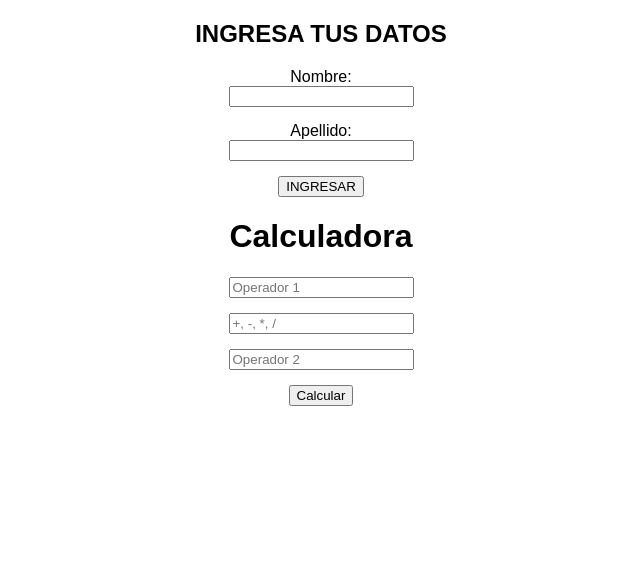
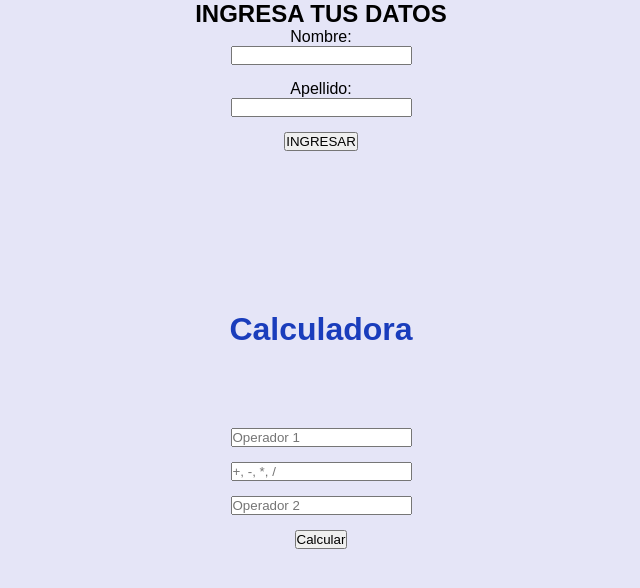
Before and after one commit to jorgeleporace/javaScriptCoderDesafioUno, a plain HTML site: page entregaDesafioUno/index.html in a window 1280 px wide. Shown: the whole page, without its empty margins (319-959 px from the left). Drawn offline with Linux system fonts and the light colour scheme.

Commit message:
agregueEsctiloBasico

```diff
--- a/entregaDesafioUno/index.html
+++ b/entregaDesafioUno/index.html
@@ -1,38 +1,37 @@
 <!DOCTYPE html>
 <html lang="en">
-<head>
-    <meta charset="UTF-8">
-    <meta http-equiv="X-UA-Compatible" content="IE=edge">
-    <meta name="viewport" content="width=device-width, initial-scale=1.0">
+  <head>
+    <meta charset="UTF-8" />
+    <meta http-equiv="X-UA-Compatible" content="IE=edge" />
+    <meta name="viewport" content="width=device-width, initial-scale=1.0" />
     <title>Calculadora HTML</title>
+    <link rel="stylesheet" href="./index.html" />
     <script src="index.js" defer></script>
     <script src="usuarios.js"></script>
     <script src="operacion.js" defer></script>
+    <link rel="stylesheet" href="style.css" />
     <style>
-
-        body{
+        body {
             font-family: sans-serif;
             text-align: center;
         }
-        input{
+        input {
             display: block;
             margin: auto;
             margin-bottom: 15px;
         }
     </style>
-</head>
-<body>
+  </head>
+  <body>
     <h2>INGRESA TUS DATOS</h2>
-        Nombre:<input type="text" name="nombre" id="nombre">
-        Apellido:<input type="text" name="apellido" id="apellido">
+    <label>Nombre:<input type="text" name="nombre" id="nombre" /></label>
+    <label>Apellido:<input type="text" name="apellido" id="apellido" /></label>
     <button id="ingresar" onclick="ingresar()">INGRESAR</button>
-   <h1>Calculadora</h1>
-    <input type="text" id="op1" placeholder="Operador 1">
-    <input type="text" id="operacion" placeholder="+, -, *, /">
-    <input type="text" id="op2" placeholder="Operador 2">
+    <h1>Calculadora</h1>
+    <input type="text" id="op1" placeholder="Operador 1" />
+    <input type="text" id="operacion" placeholder="+, -, *, /" />
+    <input type="text" id="op2" placeholder="Operador 2" />
     <button id="calcular">Calcular</button>
     <p id="resultado"></p>
-
-</body>
-
+  </body>
 </html>
--- /dev/null
+++ b/entregaDesafioUno/style.css
@@ -0,0 +1,23 @@
+*{
+    margin: 0;
+    padding: 0;
+    box-sizing: border-box;
+    top: 40px;
+}
+body{
+    font-family: 'Roboto', sans-serif;
+    font-family: 'Roboto Slab', serif;
+    background-color: #e5e5f7;
+    background-image:  radial-gradient(#c657db 0.5px, transparent 0.5px), radial-gradient(#c657db 0.5px, #e5e5f7 0.5px);
+    background-size: 20px 20px;
+    background-position: 0 0,10px 10px;
+    min-height: 100vh;
+}
+h1{
+    color: rgb(26, 61, 188);
+    padding: 40px;
+    margin: 80px 40px 80px 40px;
+    text-align: center;
+    position: relative;
+    top: 40px;
+}
```
